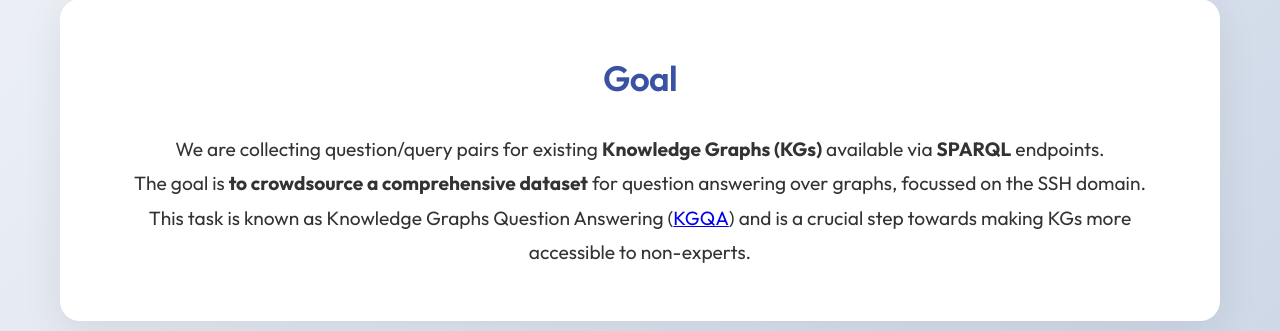
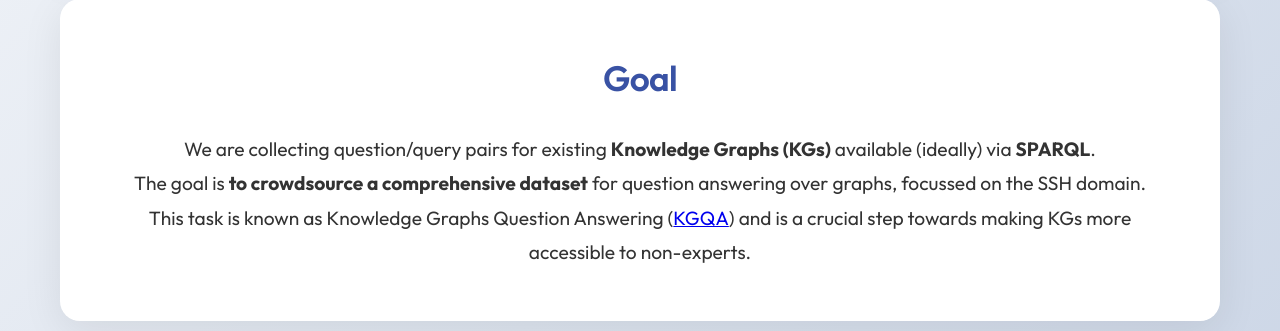
Before and after one commit to odoma-ch/quagga, a FastAPI app: template templates/home.html in a window 1280 px wide. Shown: the part 498-829 px from the top of the page. Run offline with FastAPI, Linux system fonts and the light colour scheme; the template is opened without the code that fills it, so the values that code supplies are empty; parts of the project's set-up code (start-up, migrations or seed data) failed here and were passed over.

Commit message:
made a few more changes to the text in the home page

```diff
--- a/templates/home.html
+++ b/templates/home.html
@@ -515,7 +515,7 @@
         <div class="content-section">
             <h3 class="content-title">Goal</h3>
             <p class="content-text">
-                We are collecting question/query pairs for existing <strong>Knowledge Graphs (KGs)</strong> available via <strong>SPARQL</strong> endpoints.<br/>
+                We are collecting question/query pairs for existing <strong>Knowledge Graphs (KGs)</strong> available (ideally) via <strong>SPARQL</strong>.<br/>
                 The goal is <strong>to crowdsource a comprehensive dataset</strong> for question answering over graphs, focussed on the SSH domain.<br/>
                 This task is known as  Knowledge Graphs Question Answering (<a href="https://github.com/KGQA">KGQA</a>) and is a crucial step towards making KGs more accessible to non-experts.<br/>
             </p>
```
